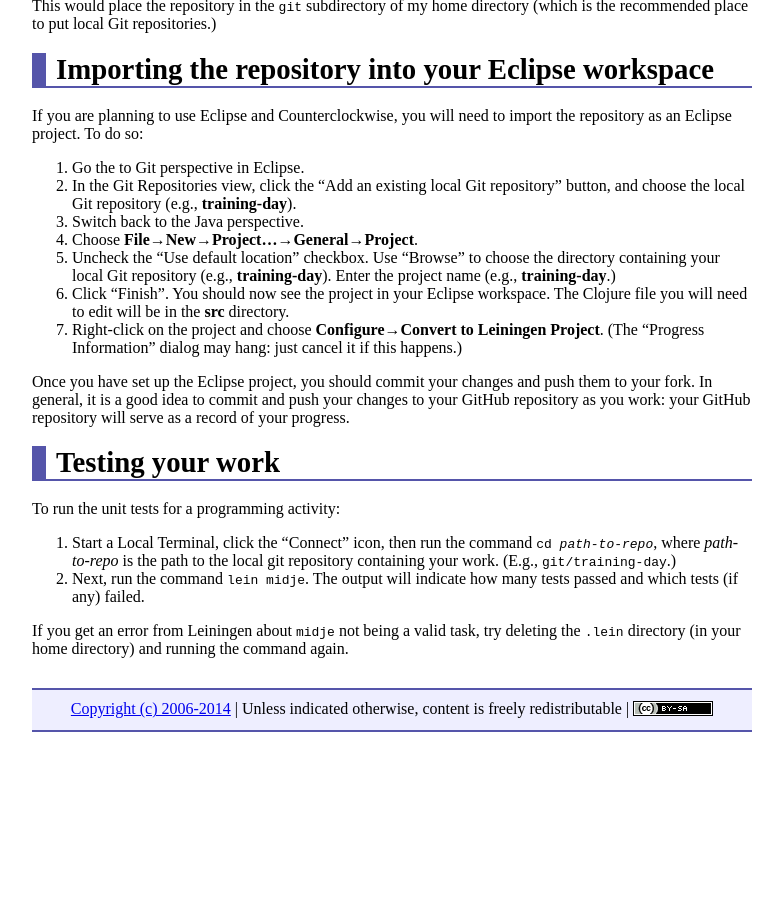
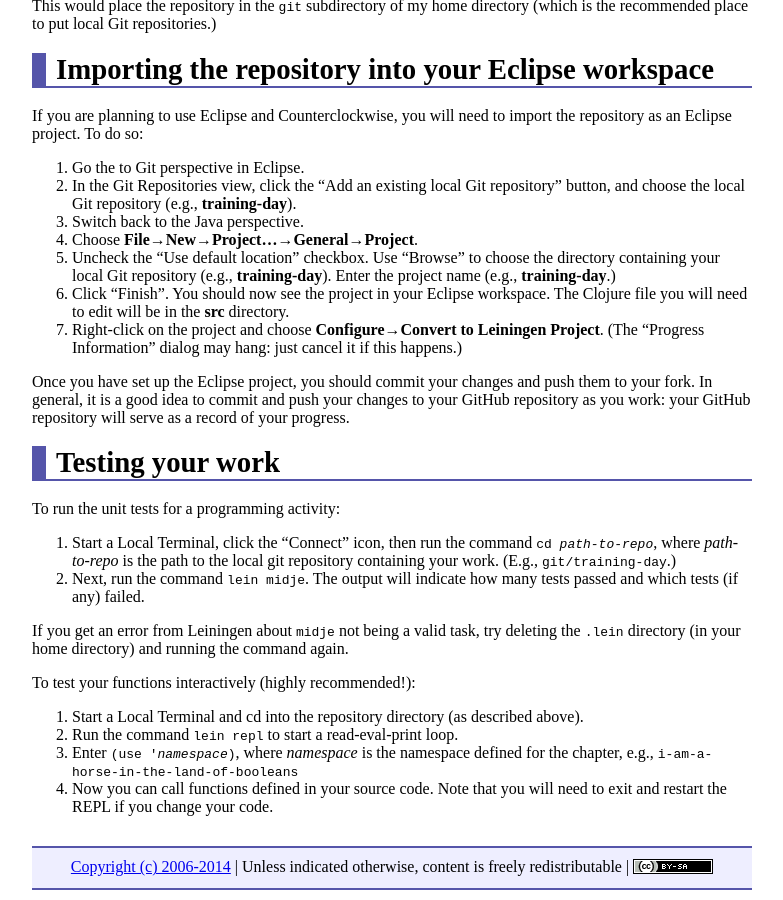
Before and after one commit to ycpcs/cs340-fall2014, a Jekyll site: the page built from assign/assign04.md, in a window 1280 px wide and 900 px high, scrolled down 1672 px. Shown: the whole window, without its empty margins (248-1031 px from the left). Built offline with Jekyll 4.4.1, drawn with Linux system fonts in a browser that asks for light colours; nearby versions of some CDN libraries; Markdown is read by kramdown in place of the engine named in the settings; before the commit the page ends 2414 px from its top, so only the background shows below that.

Commit message:
how to run a REPL

```diff
--- a/assign/assign04.md
+++ b/assign/assign04.md
@@ -99,3 +99,10 @@ To run the unit tests for a programming activity:
 2. Next, run the command <code>lein midje</code>.  The output will indicate how many tests passed and which tests (if any) failed.
 
 If you get an error from Leiningen about `midje` not being a valid task, try deleting the `.lein` directory (in your home directory) and running the command again.
+
+To test your functions interactively (highly recommended!):
+
+1. Start a Local Terminal and cd into the repository directory (as described above).
+2. Run the command `lein repl` to start a read-eval-print loop.
+3. Enter <code>(use '<i>namespace</i>)</code>, where *namespace* is the namespace defined for the chapter, e.g., `i-am-a-horse-in-the-land-of-booleans`
+4. Now you can call functions defined in your source code.  Note that you will need to exit and restart the REPL if you change your code.
```
